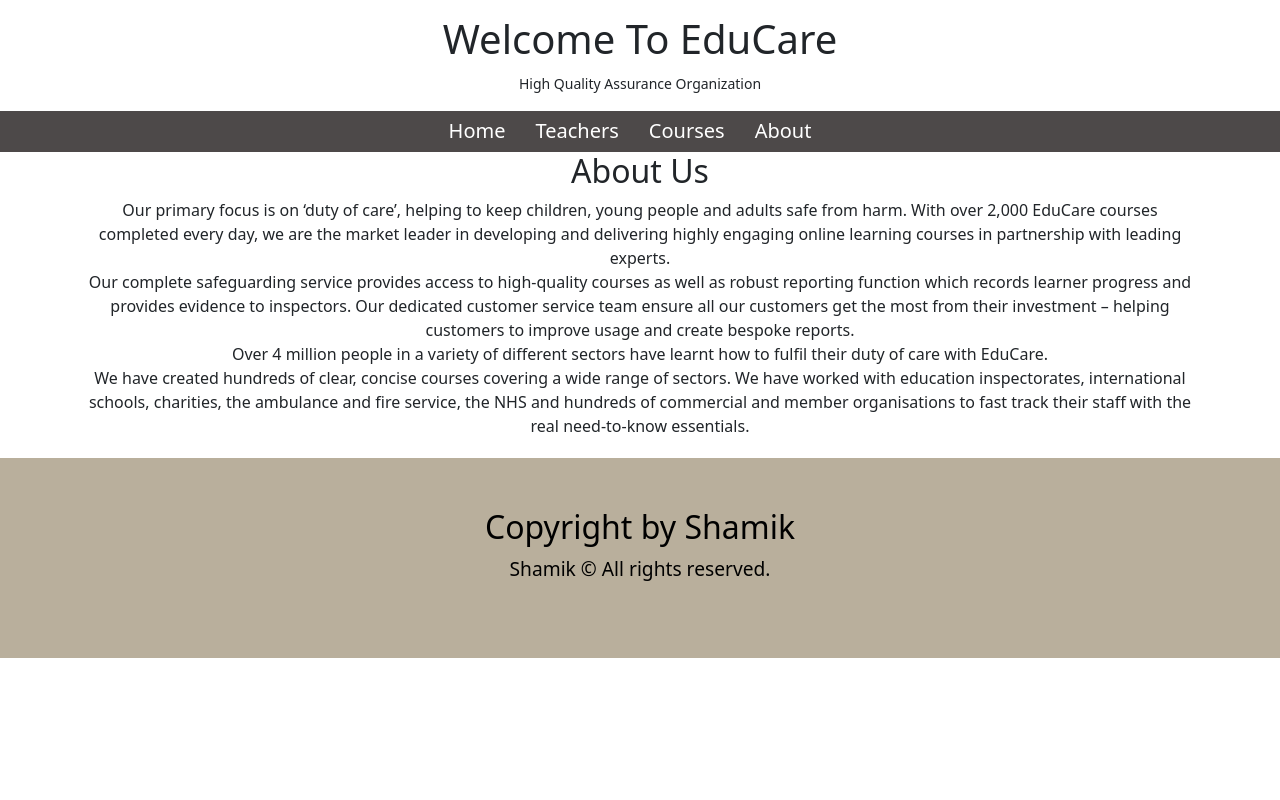
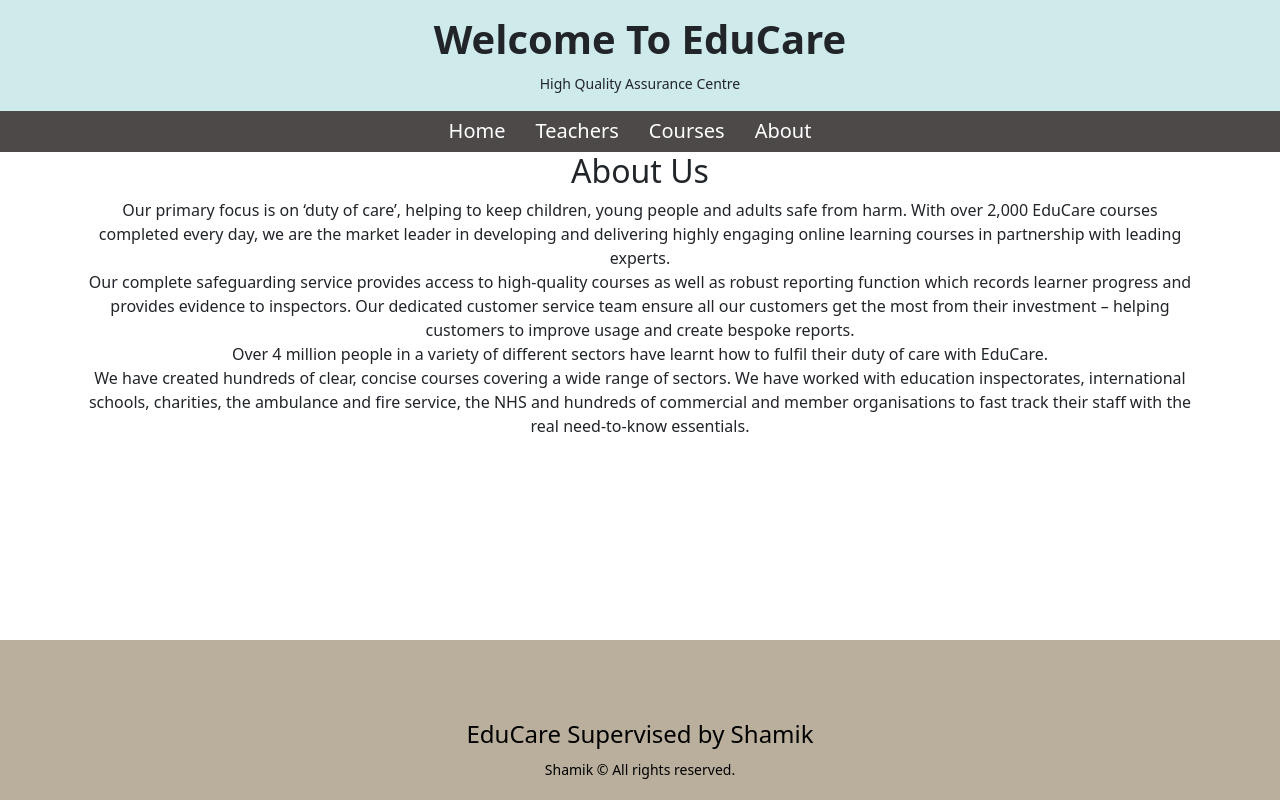
Before and after one commit to shamiik/educare, a React (Create React App) app: page /about in a window 1280 px wide. Built offline with nearby package versions, Linux system fonts and the light colour scheme.

Commit message:
code fixed

```diff
--- /dev/null
+++ b/src/components/About/About.css
@@ -0,0 +1,6 @@
+.footer-about{
+    height: 200px;
+  width: 100%;
+  position: fixed;
+  bottom:0;
+}
--- a/src/components/About/About.js
+++ b/src/components/About/About.js
@@ -1,6 +1,7 @@
 import React from 'react';
 import Footer from '../Footer/Footer';
 import Header from '../Header/Header';
+import './About.css'
 
 const About = () => {
     return (
@@ -18,7 +19,9 @@ const About = () => {
                     <br />
                     We have created hundreds of clear, concise courses covering a wide range of sectors. We have worked with education inspectorates, international schools, charities, the ambulance and fire service, the NHS and hundreds of commercial and member organisations to fast track their staff with the real need-to-know essentials.</p>
             </div>
-            <Footer></Footer>
+            <div className='footer-about'>
+                <Footer></Footer>
+            </div>
         </div>
     );
 };
--- a/src/components/Banner/Banner.css
+++ b/src/components/Banner/Banner.css
@@ -9,7 +9,8 @@
   background-position: center;
 }
 .title {
-  color: rgb(0, 204, 255);
+  /* color: rgb(0, 204, 255); */
+  color: black;
   font-weight: bold;
   font-size: 65px;
 }
--- a/src/components/Courses/Courses.js
+++ b/src/components/Courses/Courses.js
@@ -15,7 +15,7 @@ const Courses = () => {
         <>
             <div className='course-container'>
                 <h2>Our Courses</h2>
-                <div className='courses'>
+                <div>
                     <div className='row'>
                         {
                             corse.map(course => <Course course={course}></Course>)
--- a/src/components/Footer/Footer.css
+++ b/src/components/Footer/Footer.css
@@ -1,13 +1,10 @@
 .footer{
-    /* background-image: url('https://encrypted-tbn0.gstatic.com/images?q=tbn:ANd9GcQFzoSK0kBUskA10Rh8It6c33g5aZ3oW5155Q&usqp=CAU'); */
-    background-color:rgb(185, 175, 156);
+  background-color:rgb(185, 175, 156);
   height: 200px;
   width: 100%;
-  font-size: larger;
   text-align: center;
-  padding-top: 50px;
-  margin-top: 20px;
-  /* position: fixed; */
+  padding-top: 80px;
+  margin-top: 40px;
   bottom:0;
   color: rgb(0, 0, 0);
 }
--- a/src/components/Footer/Footer.js
+++ b/src/components/Footer/Footer.js
@@ -2,9 +2,9 @@ import React from 'react';
 import './Footer.css'
 const Footer = () => {
     return (
-        <div className='footer '>
-            <h2>Copyright by Shamik</h2>
-            <p>Shamik © All rights reserved.</p>
+        <div className='footer'>
+            <h4>EduCare Supervised by Shamik</h4>
+            <p><small>Shamik © All rights reserved.</small></p>
         </div>
     );
 };
--- a/src/components/Header/Header.css
+++ b/src/components/Header/Header.css
@@ -1,4 +1,5 @@
 .header{
     text-align: center;
     padding-top: 15px;
+    background-color: rgb(207, 234, 235);
 }
--- a/src/components/Header/Header.js
+++ b/src/components/Header/Header.js
@@ -4,8 +4,8 @@ import './Header.css'
 const Header = () => {
     return (
         <div className='header'>
-            <h1>Welcome To EduCare</h1>
-            <p><small>High Quality Assurance Organization</small></p>
+            <h1 className='fw-bold'>Welcome To EduCare</h1>
+            <p><small>High Quality Assurance Centre</small></p>
             <Navbar></Navbar>
         </div>
     );
--- a/src/components/Navbar/Navbar.css
+++ b/src/components/Navbar/Navbar.css
@@ -7,7 +7,7 @@
     font-size: 20px;
 }
 .menu-style:hover{
-    background-color: rgb(34, 203, 245);
+    background-color: rgb(176, 225, 238);
 }
 .nav-body{
     background-color: rgb(77, 73, 73);
```
Also changed, not shown: public/teacher.json (+4 -4 lines).
